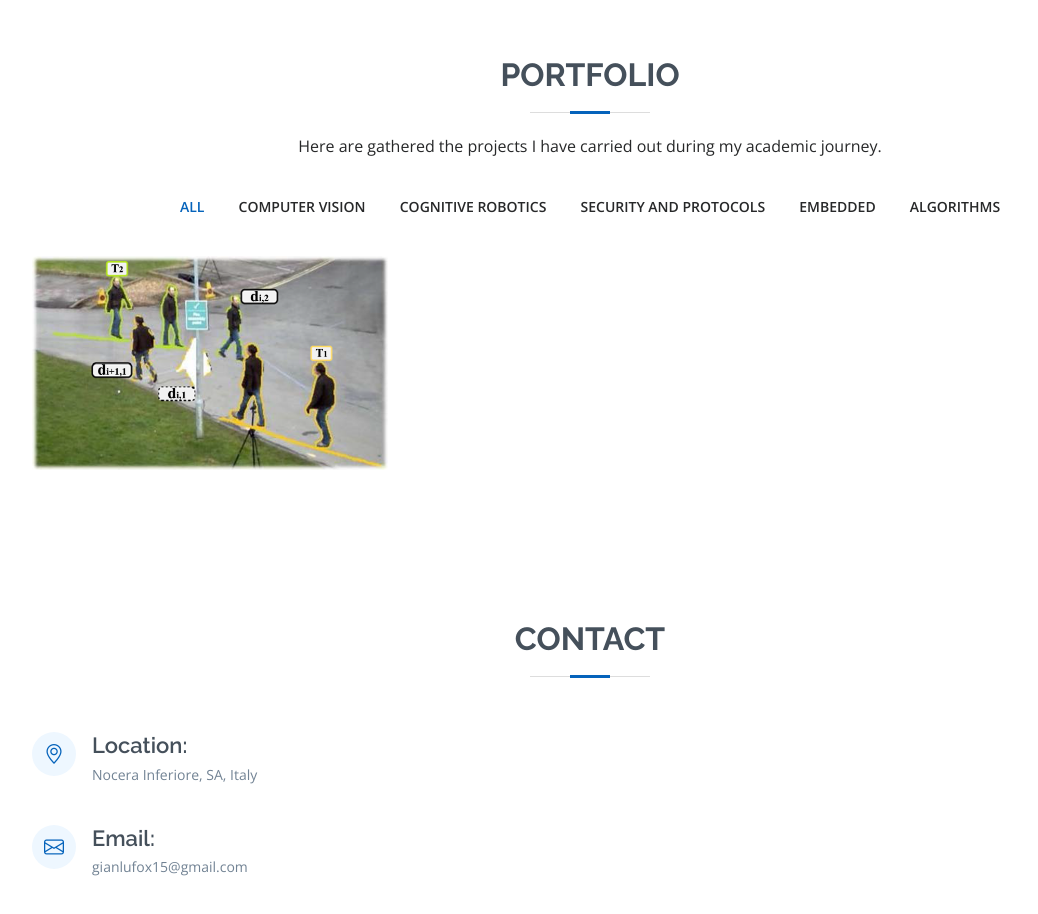
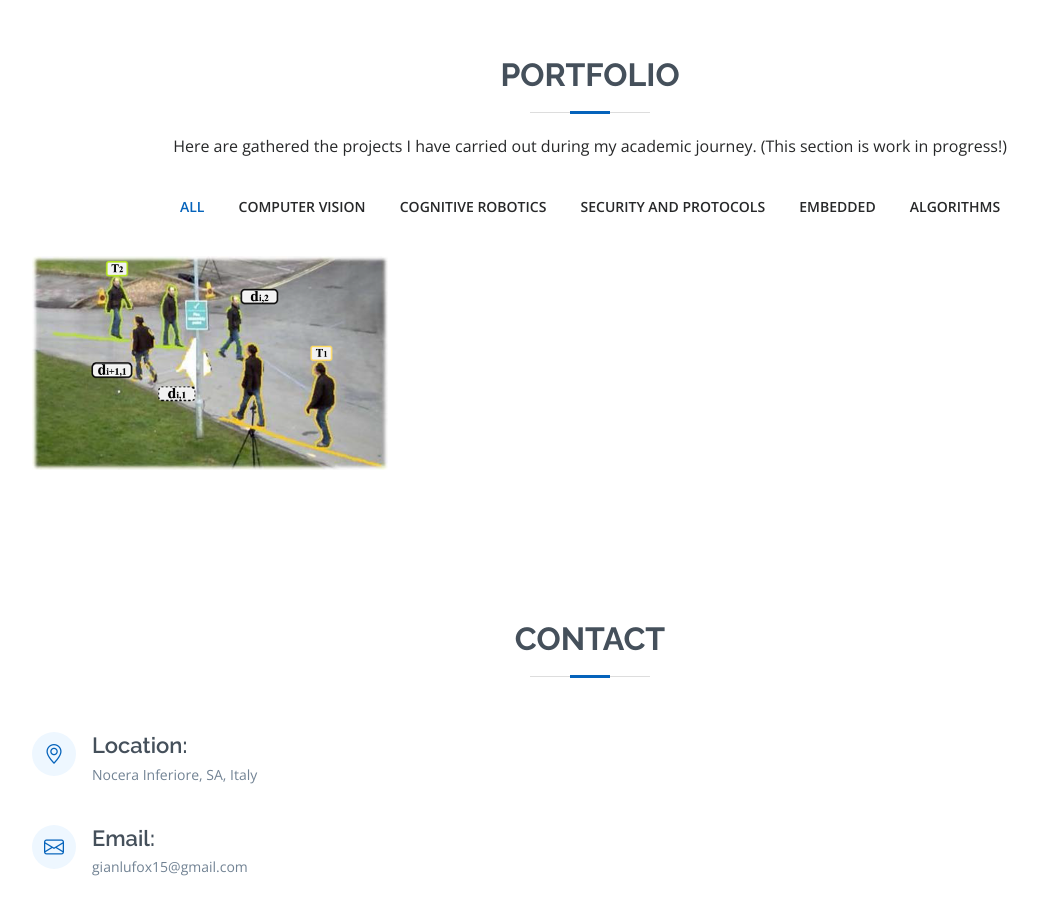
Before and after one commit to gspinelli01/gspinelli01.github.io, a plain HTML site: page index.html in a window 1280 px wide. Shown: the part 2420-3334 px from the top of the page, without its empty margins (100-1138 px from the left). Drawn offline with nearby package versions, Linux system fonts and the light colour scheme.

Commit message:
added work in progress

```diff
--- a/index.html
+++ b/index.html
@@ -348,7 +348,7 @@
 
         <div class="section-title">
           <h2>Portfolio</h2>
-          <p>Here are gathered the projects I have carried out during my academic journey.</p>
+          <p>Here are gathered the projects I have carried out during my academic journey. (This section is work in progress!)</p>
         </div>
 
         <div class="row">
```
